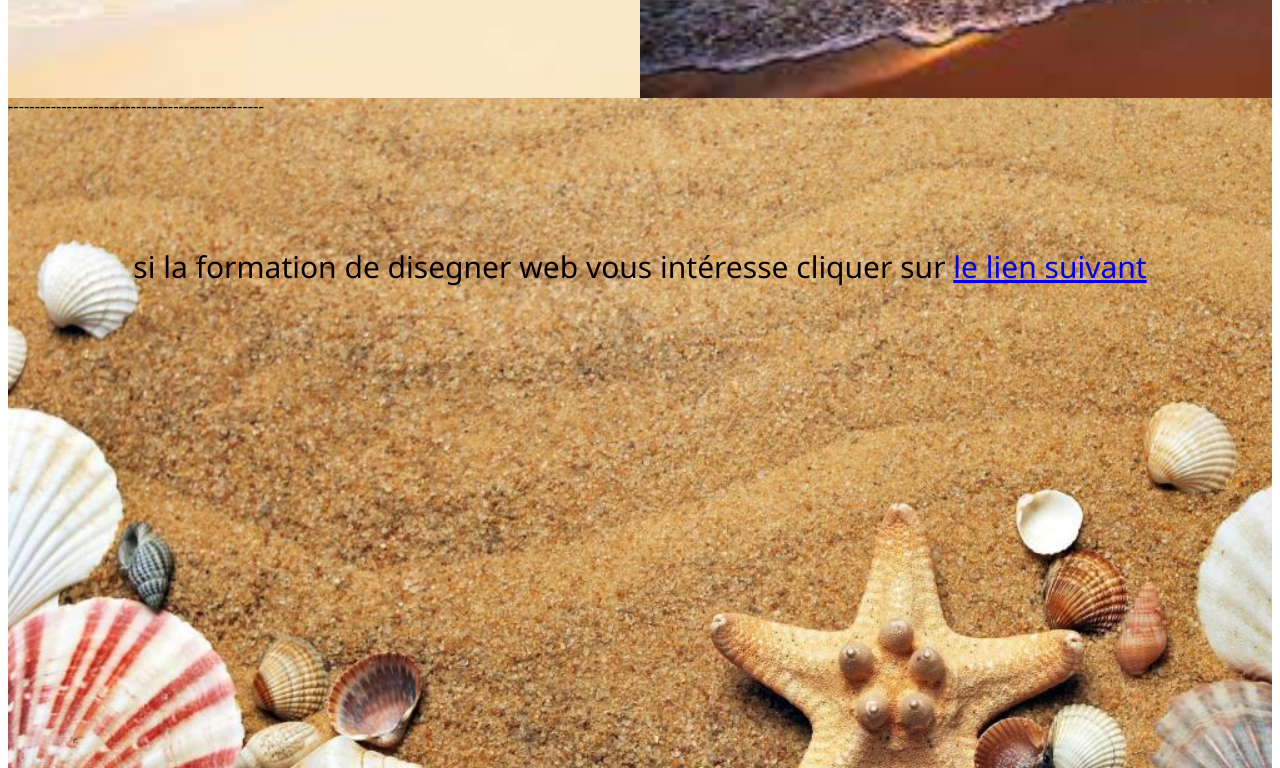
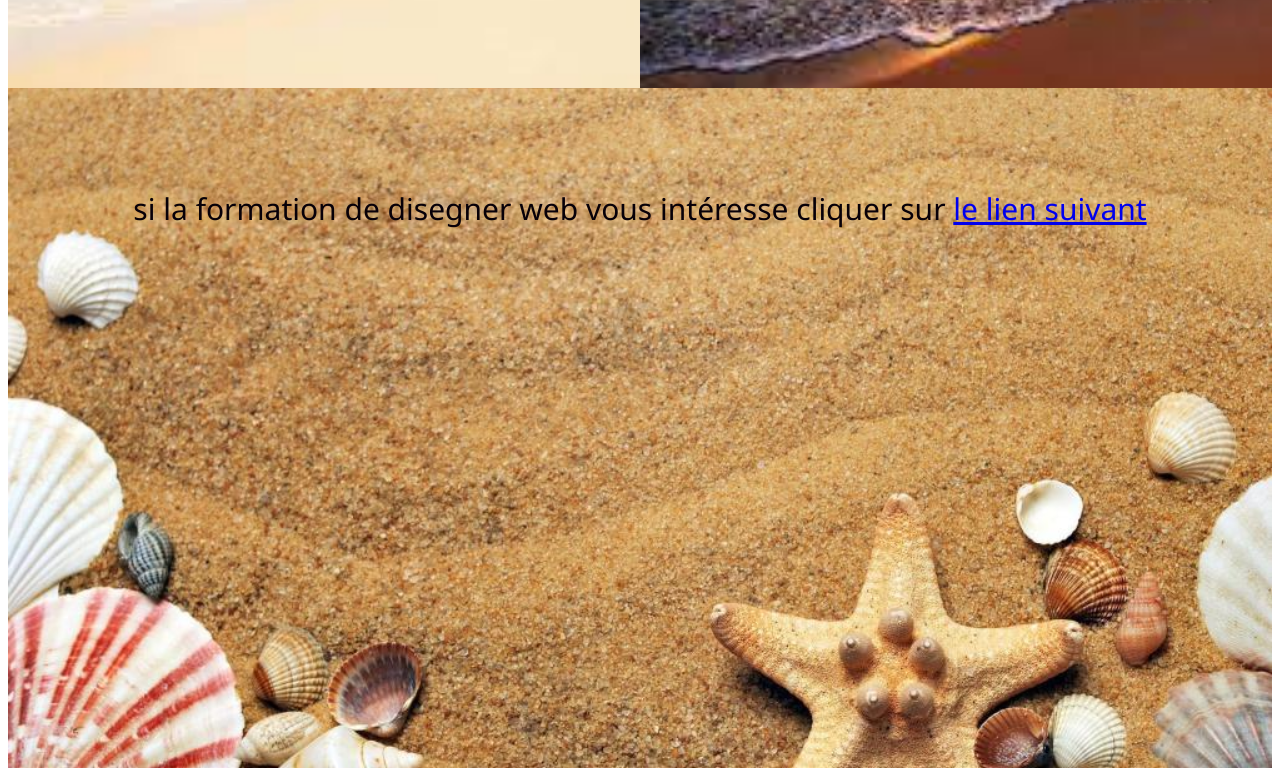
Before and after one commit to baboun89/projet, a plain HTML site: page index.html in a window 1280 px wide. Shown: the part 712-1480 px from the top of the page. Drawn offline with Linux system fonts and the light colour scheme; files whose address does not match are found by name.

Commit message:
finitionbab

```diff
--- a/css/style.css
+++ b/css/style.css
@@ -75,6 +75,6 @@ footer
 {
     background-image: url("file:///C:/Users/Acs/Desktop/bab/tpbab/presentation-benbab/photos/sable.jpg");
     height: 1000px;
-    position: relative;bottom: 580px;
+    position: relative;bottom: 620px;
     background-size: 100%;
 }
--- a/index.html
+++ b/index.html
@@ -17,7 +17,6 @@
        <li><a href="#">groupe 4</a> </li>
        <li><a href="#">groupe 5</a> </li>
    </ul>
-
 </header>
 <div id="groupe1">
 <div id="philippe">
@@ -30,9 +29,7 @@
 </div>
 </div>
 <footer>
-    <div id="ligne">------------------------------------------------</div>
     <p> si la formation de disegner web vous intéresse cliquer sur <a href="https://www.onlineformapro.com/">le lien suivant </a>    </p>
-
-</footer>
+ </footer>
 </body>
 </html>
```
